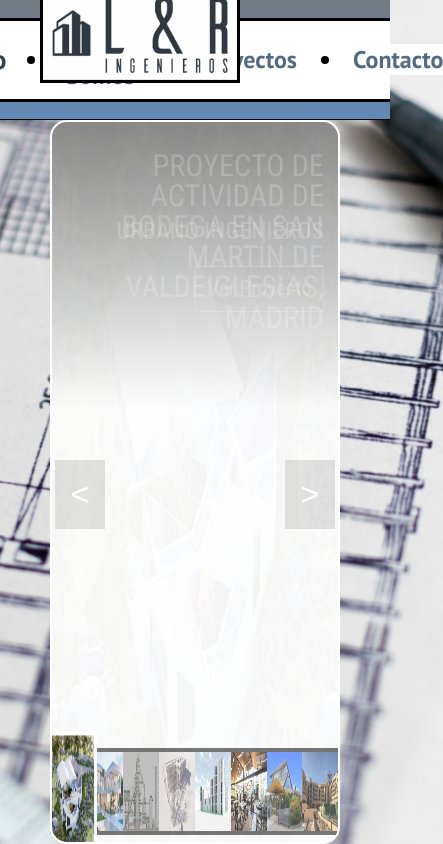
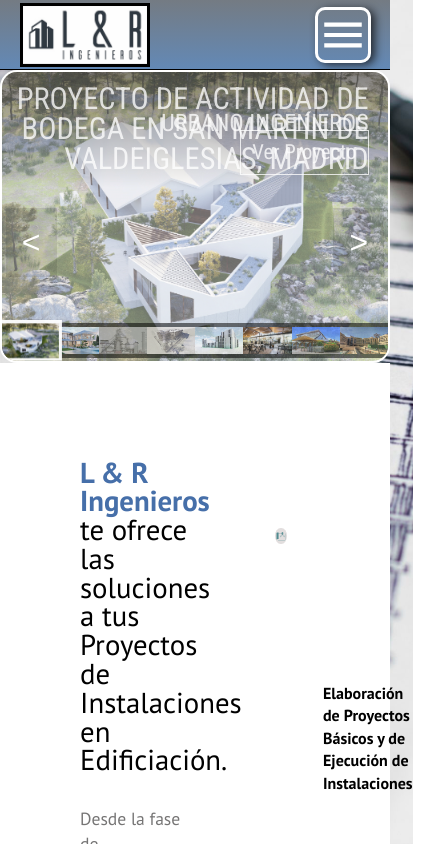
Before and after one commit to ArturoFLR/lr_ingenieros, a React (Vite) app: page /#/ in a window 390 px wide. Shown: the top 844 px of the page, 443 px wide, since content can reach past the window. Built offline with nearby package versions, Linux system fonts and the light colour scheme.

Commit message:
Responsive Header and main nav finished

```diff
--- a/package.json
+++ b/package.json
@@ -12,6 +12,10 @@
     "deploy": "gh-pages -d dist"
   },
   "dependencies": {
+    "@emotion/react": "^11.11.4",
+    "@emotion/styled": "^11.11.5",
+    "@mui/icons-material": "^5.15.18",
+    "@mui/material": "^5.15.18",
     "@types/node": "^20.11.19",
     "react": "^18.2.0",
     "react-dom": "^18.2.0",
--- a/src/components/Header.module.scss
+++ b/src/components/Header.module.scss
@@ -21,6 +21,12 @@
 		margin-left: 2.5rem;
 		border: 3px solid black;
 		z-index: 1;
+	}
+
+	.mobileMenu {
+		display: none;
+		font-size: 50px;
+		color: $Black;
 	}
 
 	.ulContainer {
@@ -123,3 +129,167 @@
 		}
 	}
 }
+
+
+
+
+@media (max-width: 1180px) {
+
+	.navContainer {
+
+		.ulContainer {
+			padding: 0.5rem;
+			padding-left: 13rem;
+
+			li {
+				margin: 0rem 1.1rem;
+			}
+		}
+	}
+}
+
+
+
+
+
+@media (max-width: 900px) {
+
+	@keyframes showMobileMenu {
+		0% {right: -100%;}
+		100% {right: 0px;}
+	}
+
+	@keyframes hideMobileMenu {
+		0% {right: 0px;}
+		100% {right: -100%;}
+	}
+
+	.navContainer {
+		position: static;
+		display: flex;
+		justify-content: flex-end;
+
+		img {
+			top: 6px;
+			left: 5vw;
+			width: 140px;
+			margin-left: 0rem;
+			border: 3px solid black;
+			z-index: 1;
+		}
+
+		.mobileMenu {
+			display: flex;
+			align-items: center;
+			justify-content: center;
+			border: 3px solid $White;
+			border-radius: 10px;
+			margin-right: 5vw;
+			font-size: 50px;
+			color: $White;
+			cursor: pointer;
+			box-shadow: 4px 2px 8px rgba(16, 15, 15, 0.75);
+		}
+
+		.ulContainer {
+			position: fixed;
+			top: 80px;
+			right: -100%;
+			z-index: 3;
+			flex-direction: column;
+			justify-content: flex-start;
+			align-items: center;
+			width: 45%;
+			padding: 3.5rem 2rem;
+			background-color: $White;
+			border: 3px solid $Black;
+			border-right: 0px;
+			border-radius: 20px 0px 0px 20px;
+			box-shadow: 4px 2px 18px rgba(16, 15, 15, 0.75);
+
+			li {
+				margin: 1.2rem 0rem;
+
+				button {
+					font-size: 2rem;
+
+					&:hover {
+						scale: 1.25;
+					}
+				}
+
+				.selectedRoute {
+					scale: 1.25;
+				}
+			}
+
+			span {
+				display: none;
+			}
+		}
+
+		.mobileNavOpen {
+			animation: showMobileMenu 1s forwards;
+		}
+
+		.mobileNavClose {
+			animation: hideMobileMenu 1s forwards;
+		}
+	}
+}
+
+
+
+
+@media (max-width: 650px) {
+	.navContainer {
+
+		img {
+			top: 3px;
+			left: 5vw;
+			width: 130px;
+			margin-left: 0rem;
+			border: 3px solid black;
+			z-index: 1;
+		}
+
+		.mobileMenu {
+			display: flex;
+			align-items: center;
+			justify-content: center;
+			border: 3px solid $White;
+			border-radius: 10px;
+			margin-right: 5vw;
+			font-size: 50px;
+			color: $White;
+			cursor: pointer;
+			box-shadow: 4px 2px 8px rgba(16, 15, 15, 0.75);
+		}
+
+		.ulContainer {
+			top: 70px;
+			width: 75%;
+			padding: 3rem 2rem;
+
+			li {
+				margin: 1.2rem 0rem;
+
+				button {
+					font-size: 1.9rem;
+				}
+			}
+		}
+	}
+}
+
+
+@media (max-width: 380px) {
+	.navContainer {
+
+		.ulContainer {
+			top: 70px;
+			width: 85%;
+			padding: 1.5rem 1.5rem;
+		}
+	}
+}
--- a/src/components/Header.tsx
+++ b/src/components/Header.tsx
@@ -1,9 +1,23 @@
 import { Link, useLocation } from "react-router-dom";
 import styles from "./Header.module.scss";
+import MenuIcon from "@mui/icons-material/Menu";
+import { useRef } from "react";
+
 
 function Header() {
+	const ulElement = useRef<HTMLUListElement>(null);
 	const url = useLocation();
-	console.log(url.pathname);
+
+
+	function changeMobileNavVisibility () {
+		if (ulElement.current?.classList.contains(styles.mobileNavOpen)) {
+			ulElement.current.classList.remove(styles.mobileNavOpen);
+			ulElement.current.classList.add(styles.mobileNavClose);
+		} else {
+			ulElement.current?.classList.remove(styles.mobileNavClose);
+			ulElement.current?.classList.add(styles.mobileNavOpen);
+		}
+	}
 
 	return (
 		<header className={styles.mainContainer}>
@@ -11,7 +25,11 @@ function Header() {
 			<nav className={styles.navContainer}>
 				<img src="img/logo.jpg" alt="Logo"></img>
 
-				<ul className={styles.ulContainer}>
+				<div onClick={changeMobileNavVisibility} className={styles.mobileMenu}>
+					<MenuIcon fontSize="inherit" color="inherit"/>
+				</div>
+
+				<ul ref={ulElement} className={styles.ulContainer}>
 					<li>
 						<Link to="/">
 							<button type="button" className={url.pathname === "/" ? styles.selectedRoute : ""}>
--- a/src/components/Slideshow.module.scss
+++ b/src/components/Slideshow.module.scss
@@ -246,7 +246,8 @@
 
 
 
-// MEDIA QUERIES
+
+////////////////////////////////////////////////////////////////////////////////////////////////////////// MEDIA QUERIES
 
 
 
@@ -336,3 +337,13 @@
 		}
 	}
 }
+
+
+
+
+
+@media (orientation: portrait) {
+	.mainContainer {
+		height: calc(100vw - 25vw);
+	}
+}
--- a/src/components/Slideshow.tsx
+++ b/src/components/Slideshow.tsx
@@ -134,7 +134,7 @@ function Slideshow({ images }: SlideshowProps) {
 		return images.map((element, i) => {
 			return (
 				<div className={`${styles.thumbnail} ${i === 0 ? styles.thumbnailSelected : ""}`} key={i} id={String(i)}>
-					<img src={element.path} alt="" id={String(i)} onClick={(event) => changeMainImg(event, "thumbnail")}></img>
+					<img src={element.path[0]} alt="" id={String(i)} onClick={(event) => changeMainImg(event, "thumbnail")}></img>
 				</div>
 			);
 		});
@@ -155,8 +155,12 @@ function Slideshow({ images }: SlideshowProps) {
 			<div className={styles.darkener}></div>
 			<p className={`${styles.caption} ${styles.captionAnimation}`} ref={caption1}>{mainImg.caption}</p>
 			<p className={`${styles.caption2} ${styles.caption2Animation}`} ref={caption2}>{mainImg.caption2}</p>
-			<Link to="/proyectos" className={`${styles.proyectLink} ${styles.proyectLinkArise}`} ref={proyectLink}>Ver Proyecto</Link>
-			<img className={`${styles.selectedImg} ${styles.selectedImgZoomIn}`} src={mainImg.path} alt="" ref={selectedImage}></img>
+			<Link to="/proyectos" ref={proyectLink} state={{imageUrl: mainImg.path, caption1: mainImg.caption, caption2: mainImg.caption2 }}
+				className={`${styles.proyectLink} ${styles.proyectLinkArise}`}
+			>
+				Ver Proyecto
+			</Link>
+			<img className={`${styles.selectedImg} ${styles.selectedImgZoomIn}`} src={mainImg.path[0]} alt="" ref={selectedImage}></img>
 			<button className={styles.buttonPrev} type="button" onClick={(event) => changeMainImg(event, "prev")}>&lt;</button>
 			<button className={styles.buttonNext} type="button" onClick={(event) => changeMainImg(event, "next")}>&gt;</button>
 			<div className={styles.thumbnailContainer}>
--- a/src/components/proyectos/Proyectos.tsx
+++ b/src/components/proyectos/Proyectos.tsx
@@ -2,11 +2,14 @@ import { useEffect, useRef, useState } from "react";
 import ProyectCard from "./ProyectCard";
 import styles from "./Proyectos.module.scss";
 import SlideshowMini from "./SlideshowMini";
+import { useLocation } from "react-router-dom";
 
 type SlideShowStateType = "show" | "hide";
 
 function Proyectos() {
 	const [slideShowState, setSlideShowState] = useState<SlideShowStateType>("hide");
+	const proyectSentInfo = useLocation();
+	const showSentProyectInfo = useRef(true);
 
 	const slideshowImages = useRef<string[]>([]);
 	const slideshowTitle = useRef<string>("");
@@ -81,6 +84,11 @@ function Proyectos() {
 		imgObserver6.observe(header6.current! as HTMLHeadingElement);
 	});
 
+	useEffect( () => {
+		if (proyectSentInfo.state && showSentProyectInfo.current) {
+			showSlideshow(proyectSentInfo.state.imageUrl, proyectSentInfo.state.caption1, proyectSentInfo.state.caption2);
+		}
+	}, []);
 
 	return (
 		<div className={styles.mainContainer}>
--- a/src/data/SlideshowMainImgs.ts
+++ b/src/data/SlideshowMainImgs.ts
@@ -1,5 +1,5 @@
 type ProjectImg =  {
-	path: string,
+	path: string[],
 	caption: string,
 	caption2: string
 };
@@ -8,42 +8,62 @@ export type ProyectsMainImgsType = ProjectImg[];
 
 export const proyectsMainImgs = [
 	{
-		path: "img/projects/edificacion_singular/bodega_sm_valdeiglesias/bodega-sm-valdeiglesias-01.jpg",
+		path: [
+			"img/projects/edificacion_singular/bodega_sm_valdeiglesias/bodega-sm-valdeiglesias-01.jpg"
+		],
 		caption: "Proyecto de Actividad de Bodega en San Martín de Valdeiglesias, Madrid",
 		caption2: "Urbano Ingenieros"
 	},
 	{
-		path: "img/projects/viviendas_unifamiliares_lujo/viviendas_unifamiliares_pozuelo/vivienda-unifamiliar-pozuelo-01.jpg",
+		path: [
+			"img/projects/viviendas_unifamiliares_lujo/viviendas_unifamiliares_pozuelo/vivienda-unifamiliar-pozuelo-01.jpg",
+			"img/projects/viviendas_unifamiliares_lujo/viviendas_unifamiliares_pozuelo/vivienda-unifamiliar-pozuelo-02.jpg"
+		],
 		caption: "Vivienda Unifamilar en Pozuelo de Alarcón, Madrid",
 		caption2: "m3 Arquitectura - CAMPORROSSO"
 	},
 	{
-		path: "img/projects/edificacion_singular/alto_horno_sestao/alto-horno-sestao-01.png",
+		path: [
+			"img/projects/edificacion_singular/alto_horno_sestao/alto-horno-sestao-01.png"
+		],
 		caption: "Restauración del Alto Horno de Sestao",
 		caption2: "ATC Proyecta - SESTAO BERRI S.A.M.P."
 	},
 	{
-		path: "img/projects/viviendas_sector_publico/viviendas_valdelasfuentes/viviendas-valdelasfuentes-01.jpg",
+		path: [
+			"img/projects/viviendas_sector_publico/viviendas_valdelasfuentes/viviendas-valdelasfuentes-01.jpg",
+			"img/projects/viviendas_sector_publico/viviendas_valdelasfuentes/viviendas-valdelasfuentes-02.jpg",
+			"img/projects/viviendas_sector_publico/viviendas_valdelasfuentes/viviendas-valdelasfuentes-03.jpg"
+		],
 		caption: "36 Viviendas y Garaje en el Plan Parcial Valdelasfuentes, Alcobendas",
 		caption2: "Intecsa-Inarsa - Empresa Municipal de la Vivienda de Alcobendas (EMVIALSA)"
 	},
 	{
-		path: "img/projects/viviendas_sector_publico/viviendas_leganes/viviendas-leganes-01.jpg",
+		path: [
+			"img/projects/viviendas_sector_publico/viviendas_leganes/viviendas-leganes-01.jpg",
+			"img/projects/viviendas_sector_publico/viviendas_leganes/viviendas-leganes-02.jpg"
+		],
 		caption: "3 Edificios de 108 Viviendas VPP, garajes y trasteros en “Puerta de Fuenlabrada”, Leganés, Madrid",
 		caption2: "GYNKGO - EMSULE (Empresa Municipal del Suelo de Leganés)"
 	},
 	{
-		path: "img/projects/edificacion_singular/unhostel_imperial_madrid/unhostel-calle-Imperial-01.jpg",
+		path: [
+			"img/projects/edificacion_singular/unhostel_imperial_madrid/unhostel-calle-Imperial-01.jpg",
+		],
 		caption: "Climatización de Establecimiento “Unhostel” en c/ Imperial, Madrid",
 		caption2: "PROYECTA - Manzanares Arquitectos"
 	},
 	{
-		path: "img/projects/edificacion_singular/nave_verdecora_majadahonda/nave-verdecora-majadahonda-01.jpg",
+		path: [
+			"img/projects/edificacion_singular/nave_verdecora_majadahonda/nave-verdecora-majadahonda-01.jpg",
+		],
 		caption: "Proyecto Climatización de varias tiendas en Madrid y Nave Comercial de Verdecora en Majadahonda",
 		caption2: "Ingpamer"
 	},
 	{
-		path: "img/projects/viviendas_sector_privado/73_viviendas_san_sebastian_arjusa/73-viviendas-san-sebastian-arjusa-01.jpg",
+		path: [
+			"img/projects/viviendas_sector_privado/73_viviendas_san_sebastian_arjusa/73-viviendas-san-sebastian-arjusa-01.jpg",
+		],
 		caption: "73 viviendas, garajes, trasteros y urbanización con piscina en Tempranales, San Sebastián de los Reyes, Madrid",
 		caption2: "Intecsa-Inarsa - ARJUSA"
 	}
--- a/src/pages/ContactoPage.module.scss
+++ b/src/pages/ContactoPage.module.scss
@@ -21,3 +21,17 @@ main {
 		height: 230px;
 	}
 }
+
+
+@media (max-width: 900px) {
+	.header {
+		height: 80px;
+	}
+}
+
+
+@media (max-width: 650px) {
+	.header {
+		height: 70px;
+	}
+}
--- a/src/pages/Home.module.scss
+++ b/src/pages/Home.module.scss
@@ -22,3 +22,29 @@
 		height: 230px;
 	}
 }
+
+
+
+
+@media (orientation: portrait) {
+	.mainLabel {
+
+		.slideshow {
+			width: 100%;
+		}
+	}
+}
+
+
+@media (max-width: 900px) {
+	.header {
+		height: 80px;
+	}
+}
+
+
+@media (max-width: 650px) {
+	.header {
+		height: 70px;
+	}
+}
--- a/src/pages/ProyectosPage.module.scss
+++ b/src/pages/ProyectosPage.module.scss
@@ -18,3 +18,17 @@
 		height: 230px;
 	}
 }
+
+
+@media (max-width: 900px) {
+	.header {
+		height: 80px;
+	}
+}
+
+
+@media (max-width: 650px) {
+	.header {
+		height: 70px;
+	}
+}
--- a/src/pages/QuienesSomosPage.module.scss
+++ b/src/pages/QuienesSomosPage.module.scss
@@ -19,3 +19,18 @@
 		height: 230px;
 	}
 }
+
+
+
+@media (max-width: 900px) {
+	.header {
+		height: 80px;
+	}
+}
+
+
+@media (max-width: 650px) {
+	.header {
+		height: 70px;
+	}
+}
```
Also changed, not shown: 1 other file (tests, documents, lock files or other folders).
